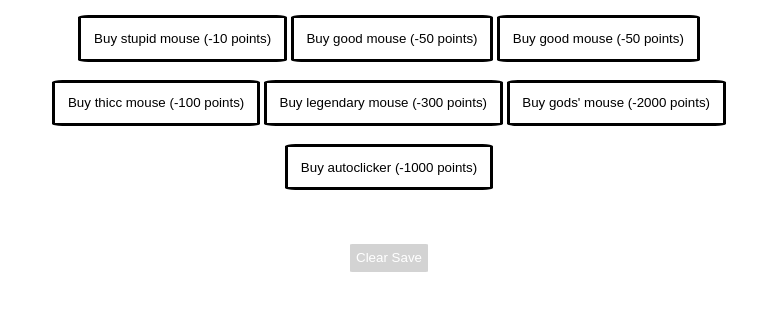
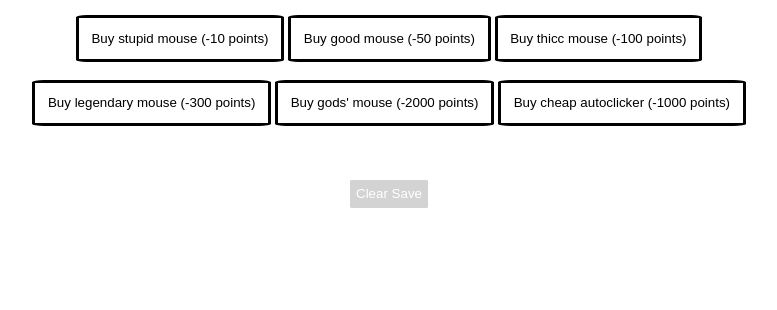
Before and after one commit to nguyenphuminh/Clicker-Game, a plain HTML site: page index.html in a window 1280 px wide. Shown: the part 276-586 px from the top of the page, without its empty margins (251-1028 px from the left). Drawn offline with Linux system fonts and the light colour scheme.

Commit message:
Add files via upload

```diff
--- a/index.html
+++ b/index.html
@@ -15,15 +15,12 @@
 		<br/>
 		<button class="mouse1 buybutton" onclick="stupidMouse();">Buy stupid mouse (-10 points) </button>
 		<button class="mouse2 buybutton" onclick="goodMouse();">Buy good mouse (-50 points)</button>
-		<button class="mouse2 buybutton" onclick="goodMouse();">Buy good mouse (-50 points)</button>
+		<button class="mouse3 buybutton" onclick="thiccMouse();">Buy thicc mouse (-100 points)</button>
 		<br/>
 		<br/>
-		<button class="mouse3 buybutton" onclick="thiccMouse();">Buy thicc mouse (-100 points)</button>
 		<button class="mouse4 buybutton" onclick="legendaryMouse();">Buy legendary mouse (-300 points)</button>
 		<button class="mouse5 buybutton" onclick="godMouse();">Buy gods' mouse (-2000 points)</button>
-		<br/>
-		<br/>
-		<button class="mouse6 buybutton" onclick="autoClicker();">Buy autoclicker (-1000 points)</button>
+		<button class="mouse6 buybutton" onclick="autoClicker();">Buy cheap autoclicker (-1000 points)</button>
 		<br/>
 		<br/>
 		<br/>
```
